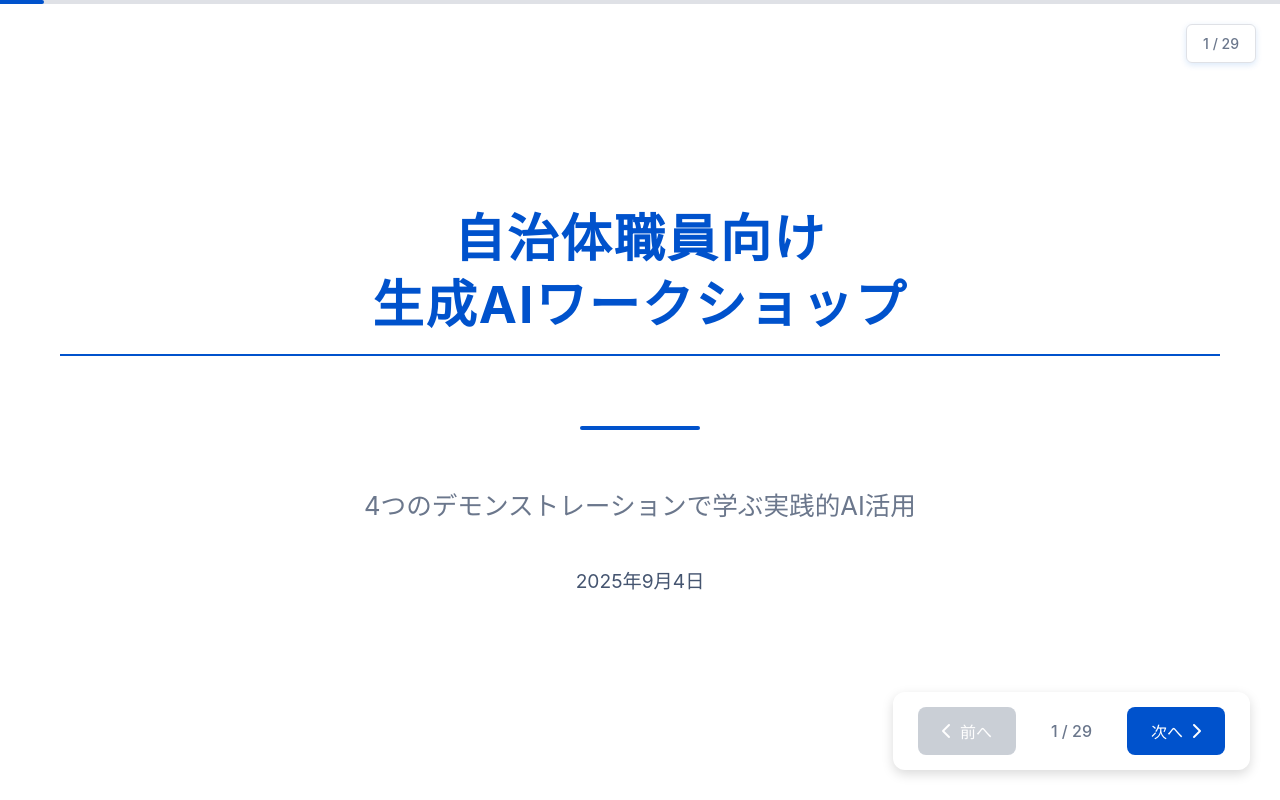
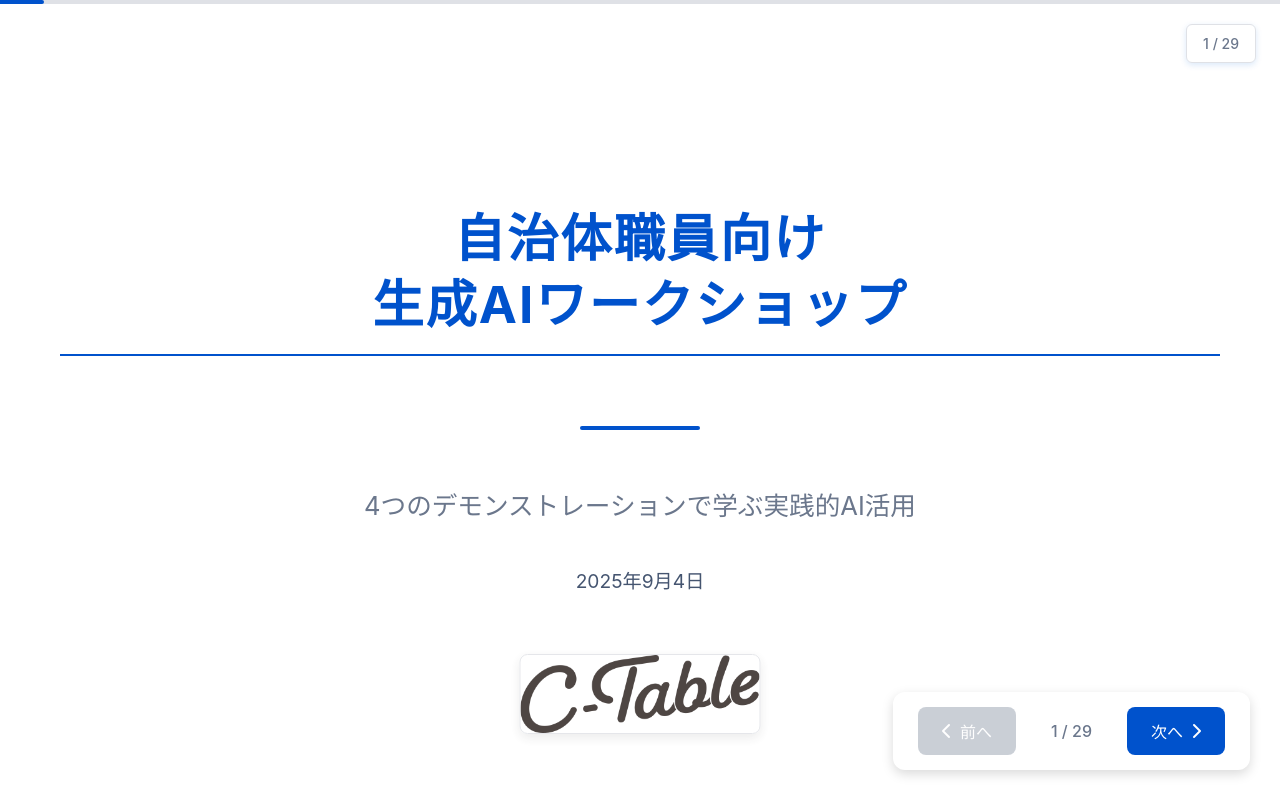
Before and after one commit to spyder1211/presentation-toolbox2, a plain HTML site: page index.html in a window 1280 px wide. Drawn offline with Linux system fonts and the light colour scheme.

Commit message:
表紙にC-Tableロゴを中央寄せで追加

```diff
--- a/index.html
+++ b/index.html
@@ -551,6 +551,9 @@
             <div class="divider"></div>
             <p class="subtitle">4つのデモンストレーションで学ぶ実践的AI活用</p>
             <div class="date">2025年9月4日</div>
+            <div style="position: absolute; bottom: 40px; left: 50%; transform: translateX(-50%);">
+                <img src="c-table_logo.png" alt="C-Table Logo" style="height: 80px; opacity: 0.8;">
+            </div>
         </div>
 
         <!-- スライド2: 概要 -->
```
Also changed, not shown: c-table_logo.png (added).
